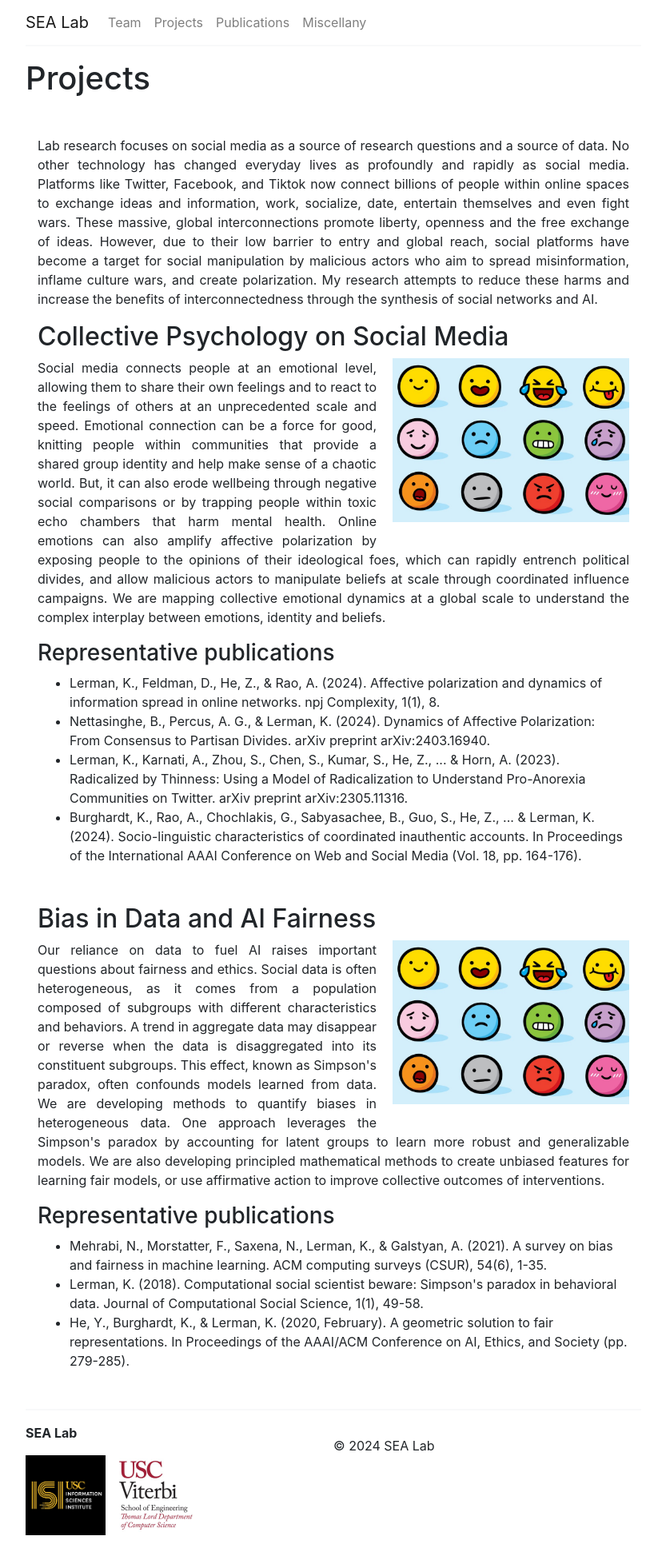
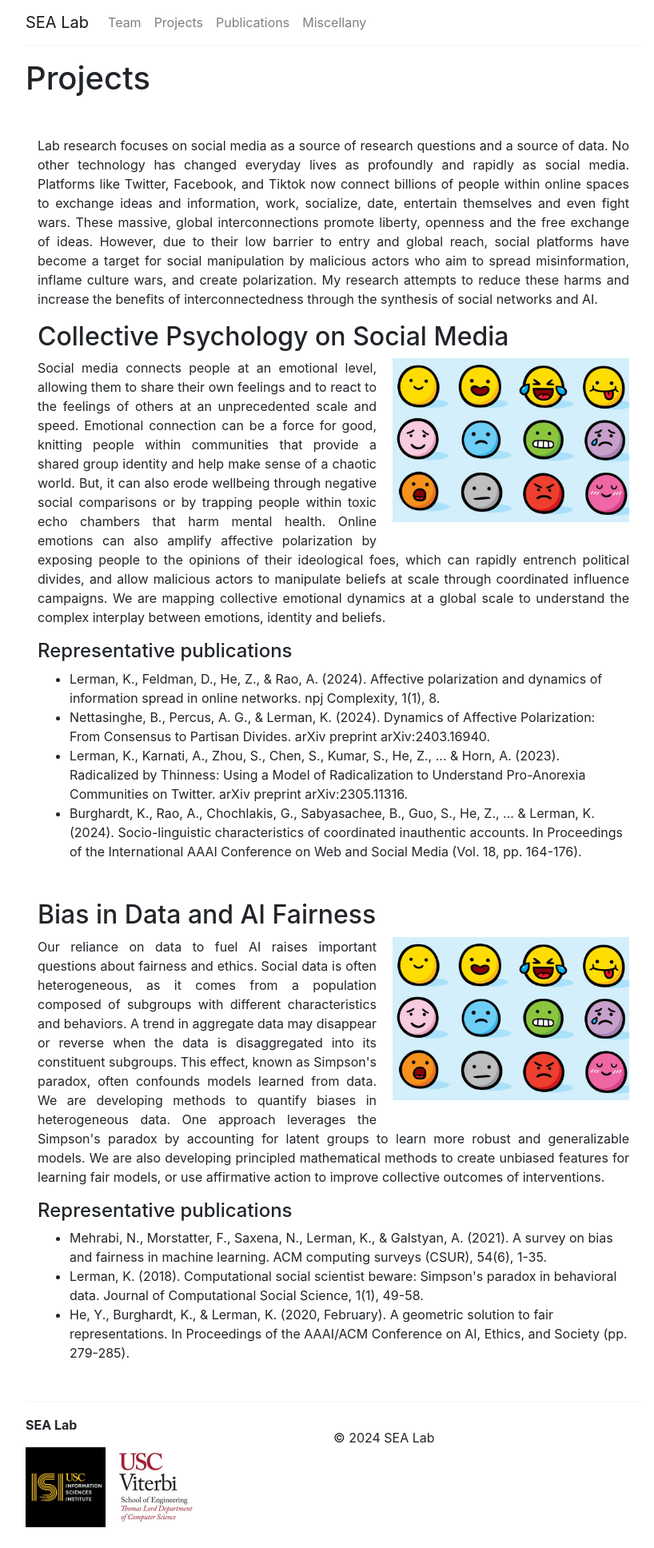
Before and after one commit to lermanlab/lermanlab.github.io, a Jekyll site: the page built from _pages/projects.html, in a window 1280 px wide. Shown: the whole page at 80% size, without its empty margins (223-1041 px from the left). Built offline with Jekyll 4.4.1, drawn with Linux system fonts in a browser that asks for light colours.

```diff
--- a/_pages/projects.html
+++ b/_pages/projects.html
@@ -23,7 +23,7 @@ permalink: /projects/
         </div>
     </div>
 
-    <h3>Representative publications</h3>
+    <h4>Representative publications</h4>
     <ul>
         <li>Lerman, K., Feldman, D., He, Z., & Rao, A. (2024). Affective polarization and dynamics of information spread in online networks. npj Complexity, 1(1), 8.</li>
         <li>Nettasinghe, B., Percus, A. G., & Lerman, K. (2024). Dynamics of Affective Polarization: From Consensus to Partisan Divides. arXiv preprint arXiv:2403.16940.</li>
@@ -46,7 +46,7 @@ permalink: /projects/
         </div>
     </div>
 
-    <h3>Representative publications</h3>
+    <h4>Representative publications</h4>
     <ul>
         <li>Mehrabi, N., Morstatter, F., Saxena, N., Lerman, K., & Galstyan, A. (2021). A survey on bias and fairness in machine learning. ACM computing surveys (CSUR), 54(6), 1-35.</li>
         <li>Lerman, K. (2018). Computational social scientist beware: Simpson's paradox in behavioral data. Journal of Computational Social Science, 1(1), 49-58.</li>
```
